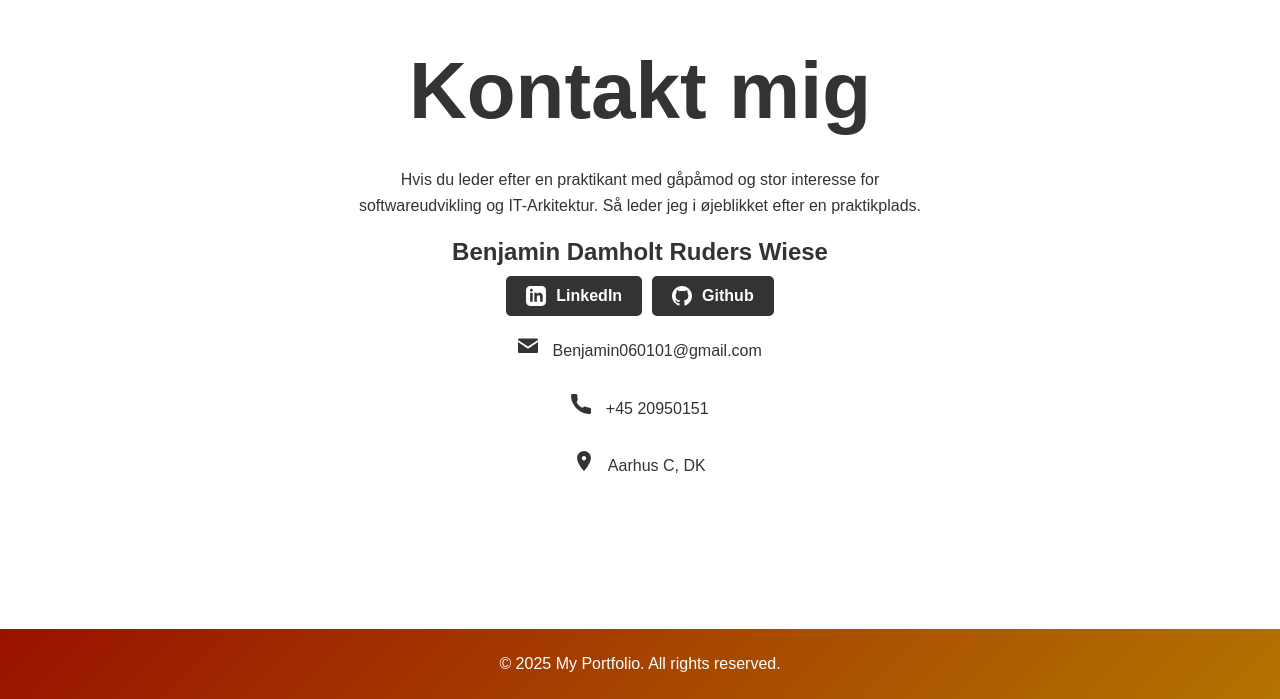
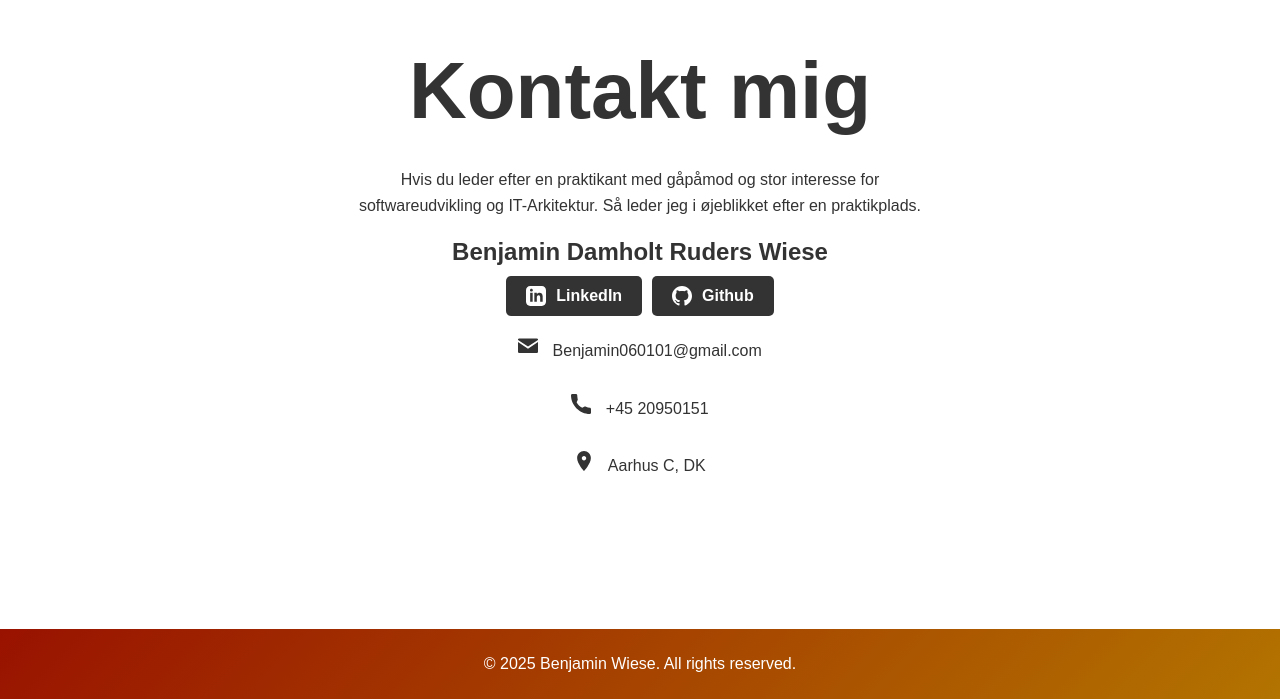
Before and after one commit to Benwi01/Profil, a React (Vite) app in the folder Profil-app/: page / in a window 1280 px wide. Shown: the part 2061-2760 px from the top of the page. Built offline with nearby package versions, Linux system fonts and the light colour scheme.

Commit message:
fix footer

```diff
--- a/Profil-app/src/App.jsx
+++ b/Profil-app/src/App.jsx
@@ -130,7 +130,7 @@
       <Projects />
       <Contact />
       <footer>
-        <p>&copy; 2025 My Portfolio. All rights reserved.</p>
+        <p>&copy; 2025 Benjamin Wiese. All rights reserved.</p>
       </footer>
     </div>
   );
```
